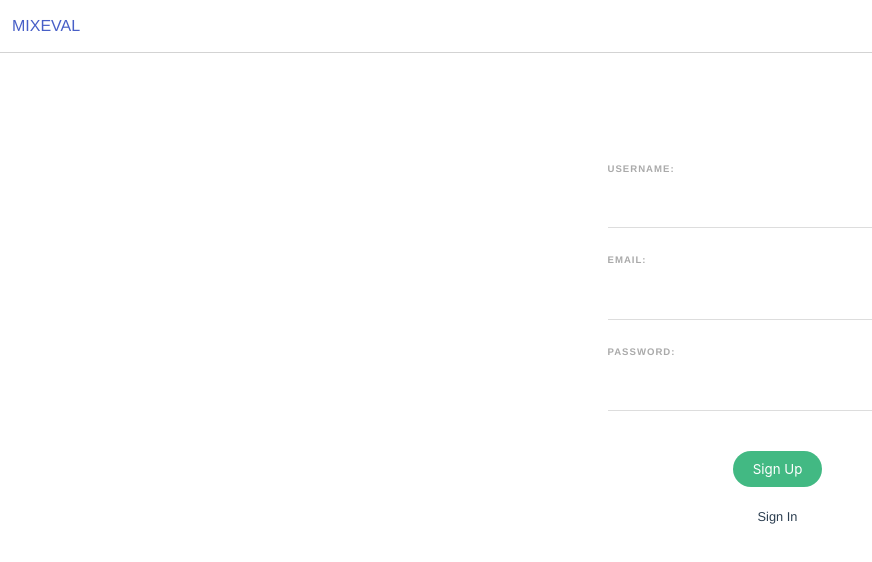
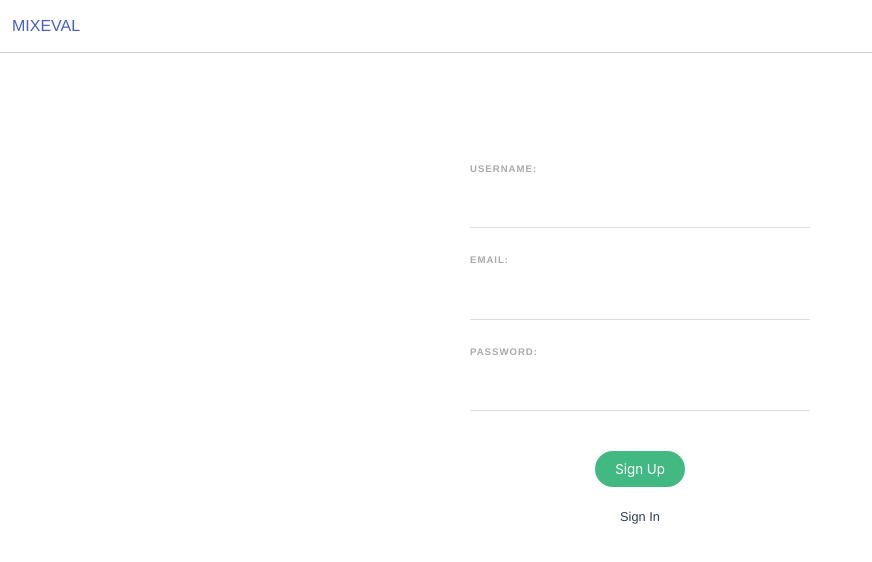
Before and after one commit to jasoncollum/mixeval-frontend-vue, a Vue app: page /signup in a window 1280 px wide. Shown: the top 562 px of the page, without its empty margins (0-872 px from the left). Built offline with nearby package versions, Linux system fonts and the light colour scheme.

Commit message:
adds conditional class to app.vue to give router-view margin when user is logged in

```diff
--- a/src/App.vue
+++ b/src/App.vue
@@ -2,7 +2,7 @@
 <div id="app">
   <Header />
   <Sidebar />
-  <div id="views">
+  <div id="views" :class="{'views-margin': username}">
     <router-view />
   </div>
 </div>
@@ -18,6 +18,11 @@ export default {
     Header,
     Sidebar,
   },
+  computed: {
+    username() {
+      return this.$store.state.username
+    }
+  }
 }
 </script>
 
@@ -31,7 +36,9 @@ export default {
   min-height: 100vh;
 }
 #views {
-  margin-left: 275px;
   padding-top: 15px;
 }
+.views-margin {
+  margin-left: 275px;
+}
 </style>
--- a/src/components/Sidebar.vue
+++ b/src/components/Sidebar.vue
@@ -17,7 +17,7 @@
       <div class="top-panel-item">Artists | Songs</div>
     </div>
     <!-- artist | song card container -->
-    <div v-if="Array.isArray(artists)">
+    <div v-if="artists">
       <ArtistSongCard
         v-for="artist in artists"
         :key="artist.id"
```
